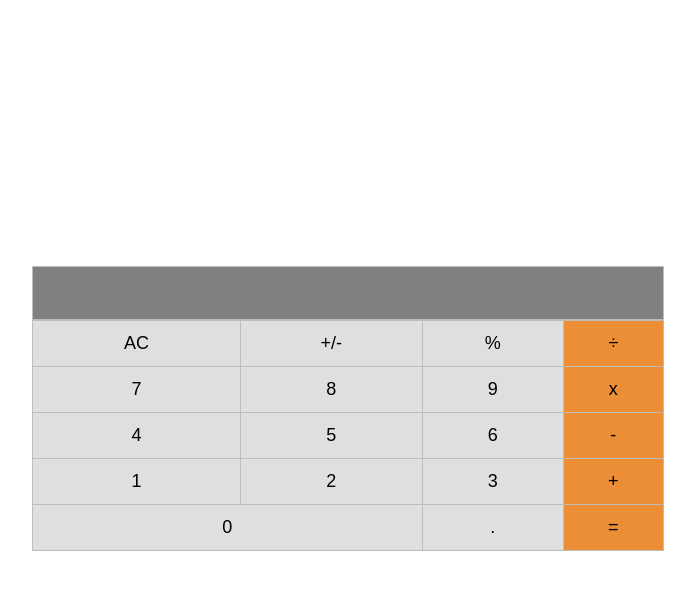
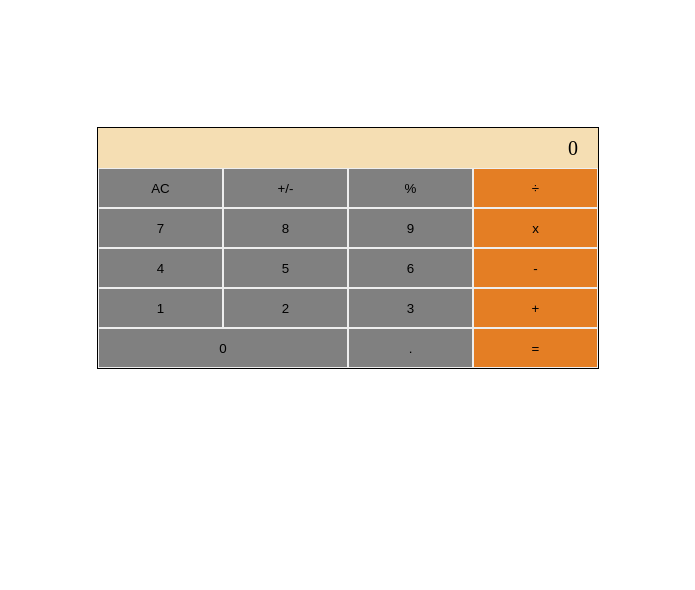
Before and after one commit to Christabelle143/maths-magician-2, a React (Create React App) app: page / in a window 1280 px wide. Shown: the top 590 px of the page, without its empty margins (292-987 px from the left). Built offline with nearby package versions, Linux system fonts and the light colour scheme.

Commit message:
implemented event handlers to the calculator components

```diff
--- a/package.json
+++ b/package.json
@@ -6,6 +6,8 @@
     "@testing-library/jest-dom": "^5.16.5",
     "@testing-library/react": "^13.4.0",
     "@testing-library/user-event": "^13.5.0",
+    "big-js": "^3.1.3",
+    "big.js": "^6.2.1",
     "react": "^18.2.0",
     "react-dom": "^18.2.0",
     "react-scripts": "5.0.1",
--- a/src/App.js
+++ b/src/App.js
@@ -5,12 +5,9 @@
 class App extends React.PureComponent {
   render() {
     return (
-      <div className="App">
-        <div className="App-container">
-          <Calculator />
-        </div>
-      </div>
+      <Calculator />
     );
   }
 }
+
 export default App;
--- a/src/components/Calculator.js
+++ b/src/components/Calculator.js
@@ -1,43 +1,49 @@
 import React from 'react';
 
+import calculate from '../logic/calculate';
+
 class Calculator extends React.PureComponent {
+  constructor(props) {
+    super(props);
+    this.state = {};
+    this.handleClick = this.handleClick.bind(this);
+  }
+
+  handleClick(event) {
+    this.setState((state) => calculate(state, event.target.textContent));
+  }
+
   render() {
+    const { next, total } = this.state;
     return (
-      <div className="calculator">
-        <input type="number" className="calc-input" />
-        <table className="calc-buttons">
-          <tr className="tr">
-            <td className="button1">AC</td>
-            <td className="button1">+/-</td>
-            <td className="button1">%</td>
-            <td className="button2"><span>&#247;</span></td>
-          </tr>
-          <tr>
-            <td className="button1">7</td>
-            <td className="button1">8</td>
-            <td className="button1">9</td>
-            <td className="button2">x</td>
-          </tr>
-          <tr className="tr">
-            <td className="button1">4</td>
-            <td className="button1">5</td>
-            <td className="button1">6</td>
-            <td className="button2">-</td>
-          </tr>
-          <tr className="tr">
-            <td className="button1">1</td>
-            <td className="button1">2</td>
-            <td className="button1">3</td>
-            <td className="button2">+</td>
-          </tr>
-          <tr className="tr">
-            <td className="button1" colSpan="2">0</td>
-            <td className="button1">.</td>
-            <td className="button2">=</td>
-          </tr>
-        </table>
-      </div>
+      <>
+        <div className="calculator-container">
+          <div className="calc-input"><span className="result">{next || total || 0}</span></div>
+          <div className="buttons">
+            <button type="button" className="bg-1" onClick={this.handleClick}>AC</button>
+            <button type="button" className="bg-1" onClick={this.handleClick}>+/-</button>
+            <button type="button" className="bg-1" onClick={this.handleClick}>%</button>
+            <button type="button" className="bg-1 active" onClick={this.handleClick}><span>&#247;</span></button>
+            <button type="button" className="bg-1" onClick={this.handleClick}>7</button>
+            <button type="button" className="bg-1" onClick={this.handleClick}>8</button>
+            <button type="button" className="bg-1" onClick={this.handleClick}>9</button>
+            <button type="button" className="bg-1 active" onClick={this.handleClick}>x</button>
+            <button type="button" className="bg-1" onClick={this.handleClick}>4</button>
+            <button type="button" className="bg-1" onClick={this.handleClick}>5</button>
+            <button type="button" className="bg-1" onClick={this.handleClick}>6</button>
+            <button type="button" className="bg-1 active" onClick={this.handleClick}>-</button>
+            <button type="button" className="bg-1" onClick={this.handleClick}>1</button>
+            <button type="button" className="bg-1" onClick={this.handleClick}>2</button>
+            <button type="button" className="bg-1" onClick={this.handleClick}>3</button>
+            <button type="button" className="bg-1 active" onClick={this.handleClick}>+</button>
+            <button type="button" className="zero" onClick={this.handleClick}>0</button>
+            <button type="button" className="bg-1" onClick={this.handleClick}>.</button>
+            <button type="button" className="bg-1 active" onClick={this.handleClick}>=</button>
+          </div>
+        </div>
+      </>
     );
   }
 }
+
 export default Calculator;
--- a/src/index.css
+++ b/src/index.css
@@ -1,62 +1,61 @@
-.App {
-  text-align: center;
+body {
+	height: 60vh;
+	display: flex;
+	justify-content: center;
+	align-items: center;
+	font-size: 22px;
   }
 
-.App-container {
-  height: 100vh;
-  display: flex;
-  align-items: center;
-  justify-content: center;
-  font-size: 12px;
+  button {
+	border: solid 1px #eee;
+	background-color: gray;
+	padding: 0;
   }
 
-input[type="number"] {
-  -moz-appearance: textfield;
+  button:active {
+	transform: scale(0.96);
   }
 
-input[type="number"]::-webkit-outer-spin-button,
-input[type="number"]::-webkit-inner-spin-button {
-  -webkit-appearance: none;
-  margin: 0;
-}
-
-.calculator {
-  width: 50%;
+  .calculator-container {
+	background-color: wheat;
+	width: 500px;
+	display: flex;
+	flex-direction: column;
+	justify-content: center;
+	align-items: center;
+	border: solid 1px black;
   }
 
   .calc-input {
-  font-family: 'Times New Roman', Times, serif;
-  width: 99%;
-  border: 1px solid #bdbdbd;
-  height: 50px;
-  background-color: grey;
-  color: #fff;
-  font-size: 25px;
-  direction: rtl;
+	width: 100%;
+	text-align: right;
+	line-height: 40px;
+	height: 40px;
   }
 
-.calc-input:focus {
-  outline: none;
+  .result {
+	margin-right: 20px;
+	font-size: 20px;
   }
 
-.calc-buttons {
+  .buttons {
 	width: 100%;
-  font-family: arial, sans-serif;
-  border-collapse: collapse;
+	text-align: center;
+	display: flex;
+	flex-wrap: wrap;
   }
 
-td {
-  border: 1px solid #bdbdbd;
-  font-size: 18px;
-  padding-top: 12px;
-  padding-bottom: 12px;
-  text-align: center;
+  .bg-1 {
+	width: 25%;
+	height: 40px;
+	border: solid 1px #eee;
   }
 
-.button1 {
-  background-color: rgb(223, 223, 223);
+  .active {
+	background-color: rgb(228, 126, 36);
   }
 
-.button2 {
-  background-color: rgb(236, 142, 54);
+  .zero {
+	width: 50%;
+	height: 40px;
   }
--- /dev/null
+++ b/src/logic/calculate.js
@@ -0,0 +1,133 @@
+import operate from './operate';
+
+function isNumber(item) {
+  return !!item.match(/[0-9]+/);
+}
+
+/**
+ * Given a button name and a calculator data object, return an updated
+ * calculator data object.
+ *
+ * Calculator data object contains:
+ *   total:s      the running total
+ *   next:String       the next number to be operated on with the total
+ *   operation:String  +, -, etc.
+ */
+export default function calculate(obj, buttonName) {
+  if (buttonName === 'AC') {
+    return {
+      total: null,
+      next: null,
+      operation: null,
+    };
+  }
+
+  if (isNumber(buttonName)) {
+    if (buttonName === '0' && obj.next === '0') {
+      return {};
+    }
+    // If there is an operation, update next
+    if (obj.operation) {
+      if (obj.next && obj.next !== '0') {
+        return { ...obj, next: obj.next + buttonName };
+      }
+      return { ...obj, next: buttonName };
+    }
+    // If there is no operation, update next and clear the value
+    if (obj.next && obj.next !== '0') {
+      return {
+        next: obj.next + buttonName,
+        total: null,
+      };
+    }
+    return {
+      next: buttonName,
+      total: null,
+    };
+  }
+
+  if (buttonName === '.') {
+    if (obj.next) {
+      if (obj.next.includes('.')) {
+        return { ...obj };
+      }
+      return { ...obj, next: `${obj.next}.` };
+    }
+    if (obj.operation) {
+      return { ...obj, next: '0.' };
+    }
+    if (obj.total) {
+      if (obj.total.includes('.')) {
+        return {};
+      }
+      return { ...obj, next: `${obj.total}.` };
+    }
+    return { ...obj, next: '0.' };
+  }
+
+  if (buttonName === '=') {
+    if (obj.next && obj.operation) {
+      return {
+        total: operate(obj.total, obj.next, obj.operation),
+        next: null,
+        operation: null,
+      };
+    }
+    // '=' with no operation, nothing to do
+    return {};
+  }
+
+  if (buttonName === '+/-') {
+    if (obj.next) {
+      return { ...obj, next: (-1 * parseFloat(obj.next)).toString() };
+    }
+    if (obj.total) {
+      return { ...obj, total: (-1 * parseFloat(obj.total)).toString() };
+    }
+    return {};
+  }
+
+  // Button must be an operation
+
+  // When the user presses an operation button without having entered
+  // a number first, do nothing.
+  // if (!obj.next && !obj.total) {
+  //   return {};
+  // }
+
+  // User pressed an operation after pressing '='
+  if (!obj.next && obj.total && !obj.operation) {
+    return { ...obj, operation: buttonName };
+  }
+
+  // User pressed an operation button and there is an existing operation
+  if (obj.operation) {
+    if (obj.total && !obj.next) {
+      return { ...obj, operation: buttonName };
+    }
+
+    if (!obj.total) {
+      return { total: 0, operation: buttonName };
+    }
+
+    return {
+      total: operate(obj.total, obj.next, obj.operation),
+      next: null,
+      operation: buttonName,
+    };
+  }
+
+  // no operation yet, but the user typed one
+
+  // The user hasn't typed a number yet, just save the operation
+  if (!obj.next) {
+    return { operation: buttonName };
+  }
+
+  // save the operation and shift 'next' into 'total'
+  return {
+    total: obj.next,
+    next: null,
+    operation: buttonName,
+  };
+}
--- /dev/null
+++ b/src/logic/operate.js
@@ -0,0 +1,30 @@
+import Big from 'big.js';
+
+export default function operate(numberOne, numberTwo, operation) {
+  const one = Big(numberOne);
+  const two = Big(numberTwo);
+  if (operation === '+') {
+    return one.plus(two).toString();
+  }
+  if (operation === '-') {
+    return one.minus(two).toString();
+  }
+  if (operation === 'x') {
+    return one.times(two).toString();
+  }
+  if (operation === '÷') {
+    try {
+      return one.div(two).toString();
+    } catch (err) {
+      return "Can't divide by 0.";
+    }
+  }
+  if (operation === '%') {
+    try {
+      return one.mod(two).toString();
+    } catch (err) {
+      return "Can't find modulo as can't divide by 0.";
+    }
+  }
+  throw Error(`Unknown operation '${operation}'`);
+}
```
Also changed, not shown: 1 other file (tests, documents, lock files or other folders). Lines whose indentation alone changed are shown as unchanged.
